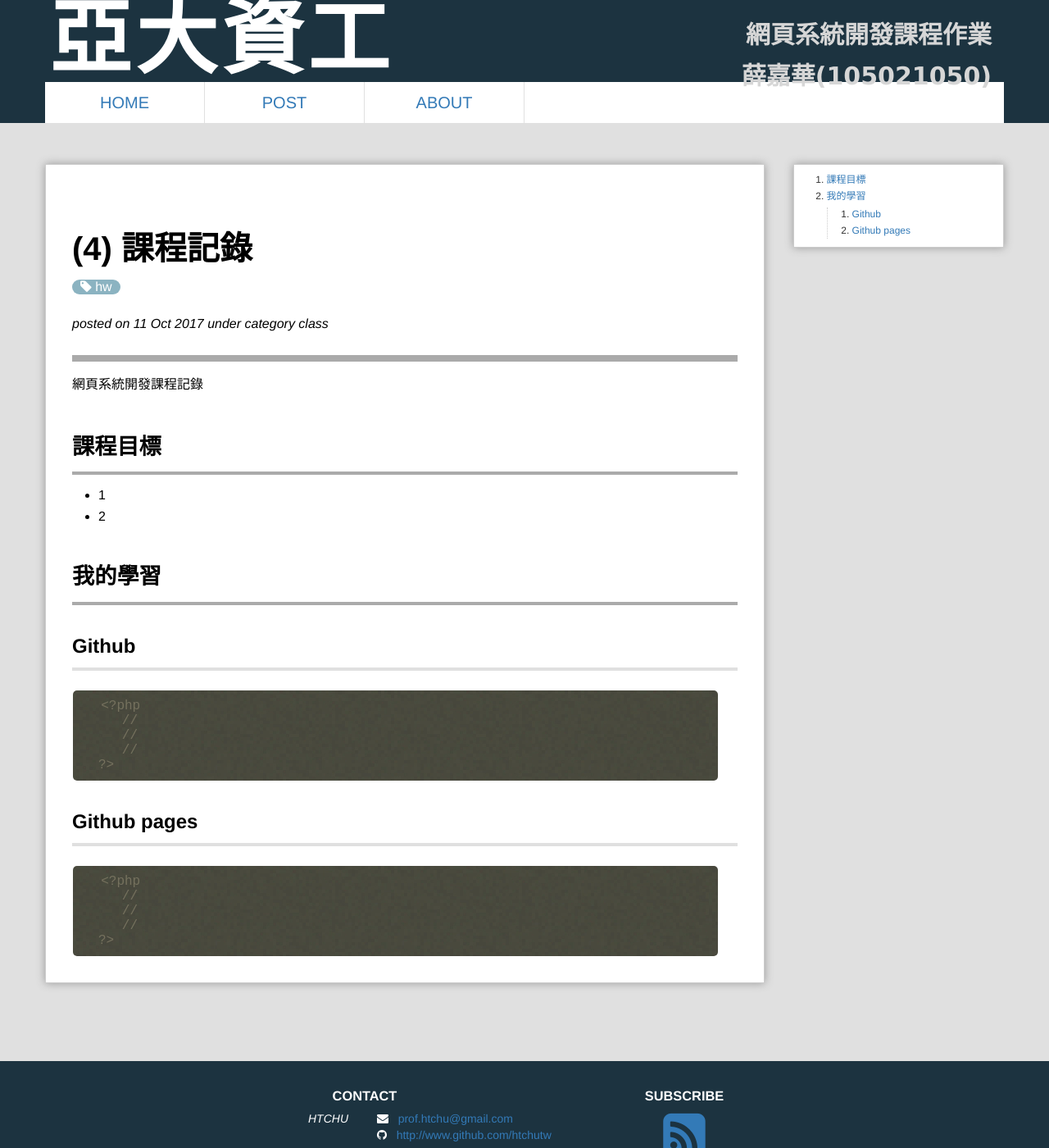
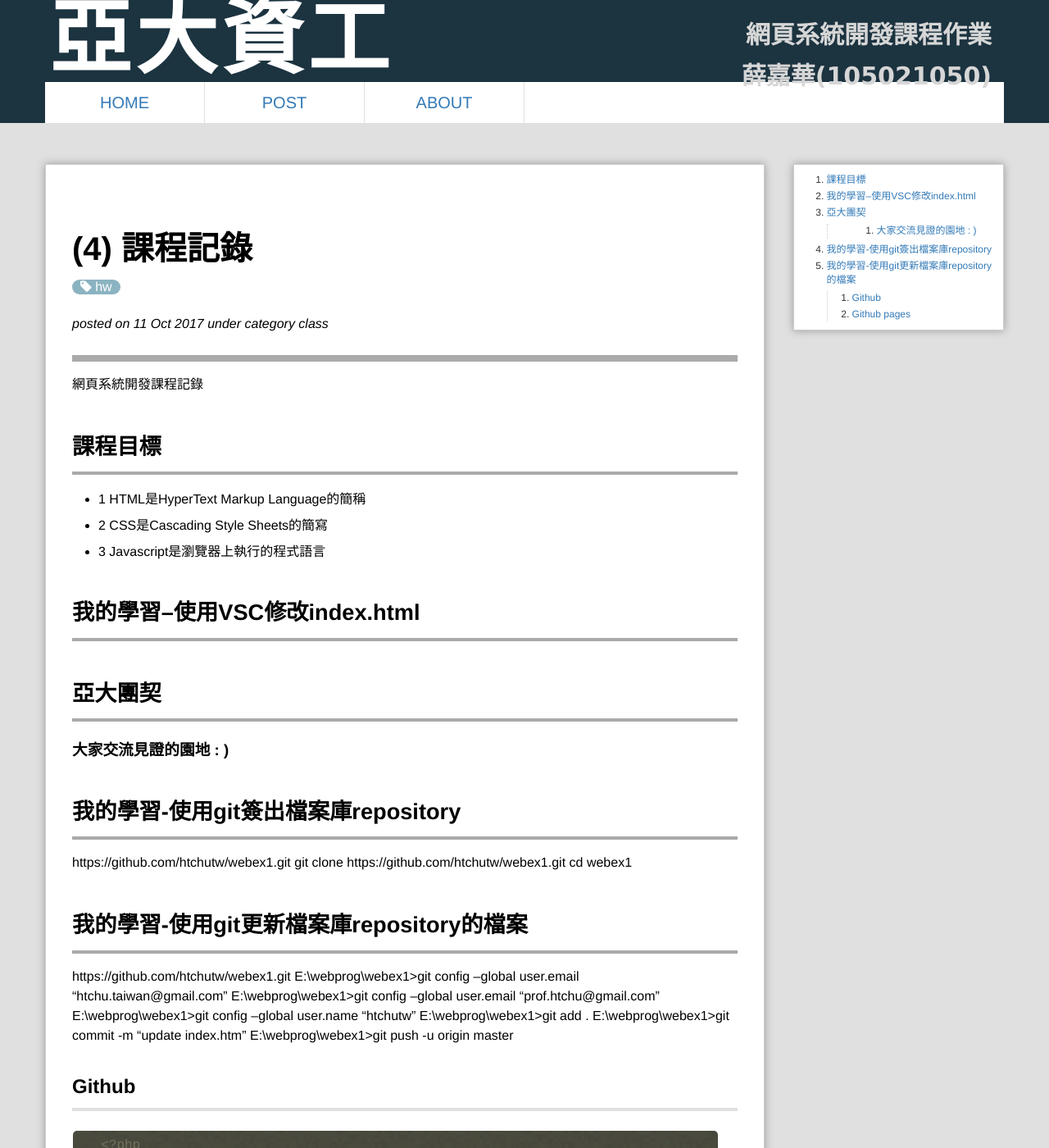
Before and after one commit to laoshay/webcourse, a Jekyll site: the page built from _posts/2017-10-11-Class4.md, in a window 1280 px wide and 1400 px high. Shown: the whole window at 82% size. Built offline with Jekyll 4.4.1, drawn with Linux system fonts in a browser that asks for light colours; Markdown is read by kramdown in place of the engine named in the settings; comment, search, counter and statistics services are not loaded.

Commit message:
Update 2017-10-11-Class4.md

```diff
--- a/_posts/2017-10-11-Class4.md
+++ b/_posts/2017-10-11-Class4.md
@@ -10,10 +10,25 @@ excerpt: "第4週課程"
 
 
 # 課程目標
-- 1
-- 2
+- 1 HTML是HyperText Markup Language的簡稱
+- 2 CSS是Cascading Style Sheets的簡寫
+- 3 Javascript是瀏覽器上執行的程式語言
 
-# 我的學習
+# 我的學習--使用VSC修改index.html
+<h1 class="h1_home wow fadeIn" data-wow-delay="0.4s">亞大團契</h1>
+<h3 class="h3_home wow fadeIn" data-wow-delay="0.6s">大家交流見證的園地 : )</h3>
+# 我的學習-使用git簽出檔案庫repository
+https://github.com/htchutw/webex1.git
+git clone https://github.com/htchutw/webex1.git
+cd webex1
+# 我的學習-使用git更新檔案庫repository的檔案
+https://github.com/htchutw/webex1.git
+E:\webprog\webex1>git config --global user.email "htchu.taiwan@gmail.com"
+E:\webprog\webex1>git config --global user.email "prof.htchu@gmail.com"
+E:\webprog\webex1>git config --global user.name "htchutw"
+E:\webprog\webex1>git add .
+E:\webprog\webex1>git commit -m "update index.htm"
+E:\webprog\webex1>git push -u origin master
 
 ##Github
 
```
